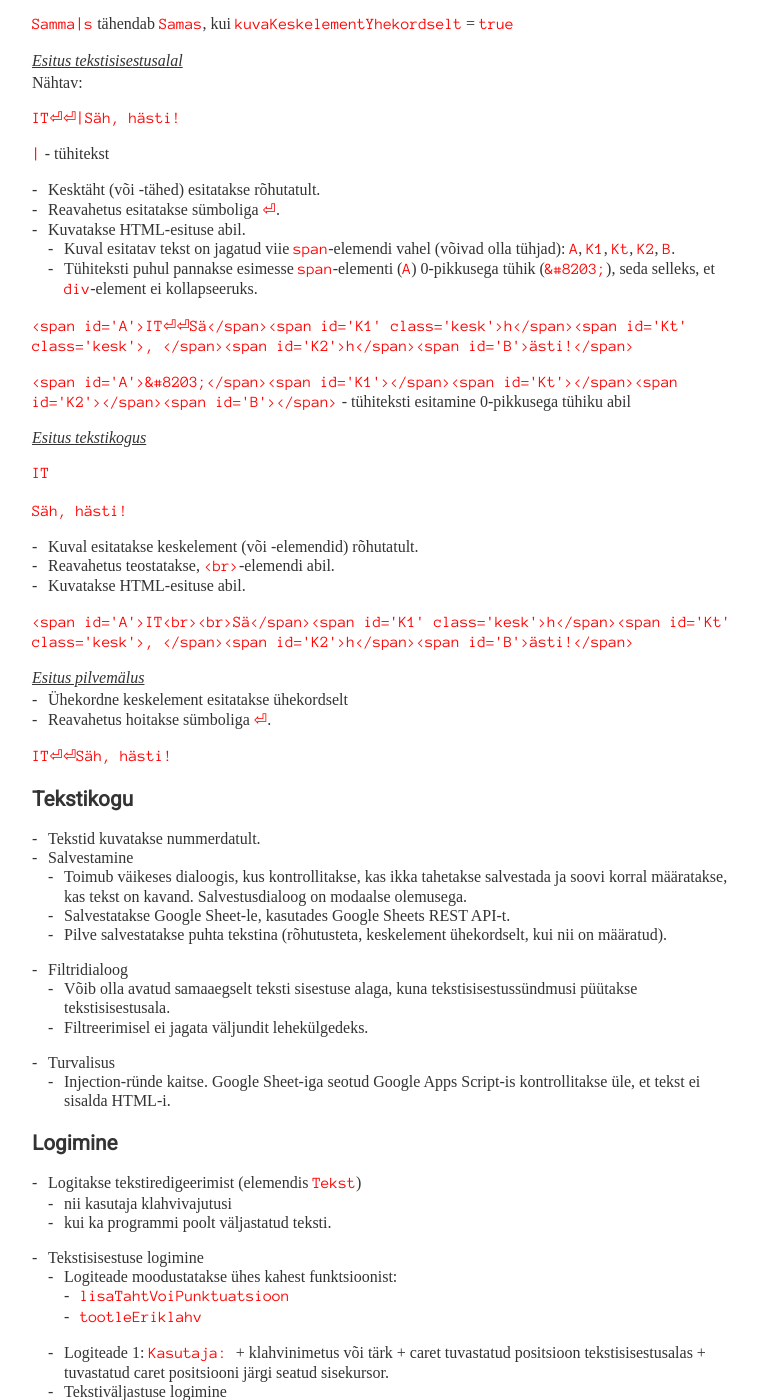
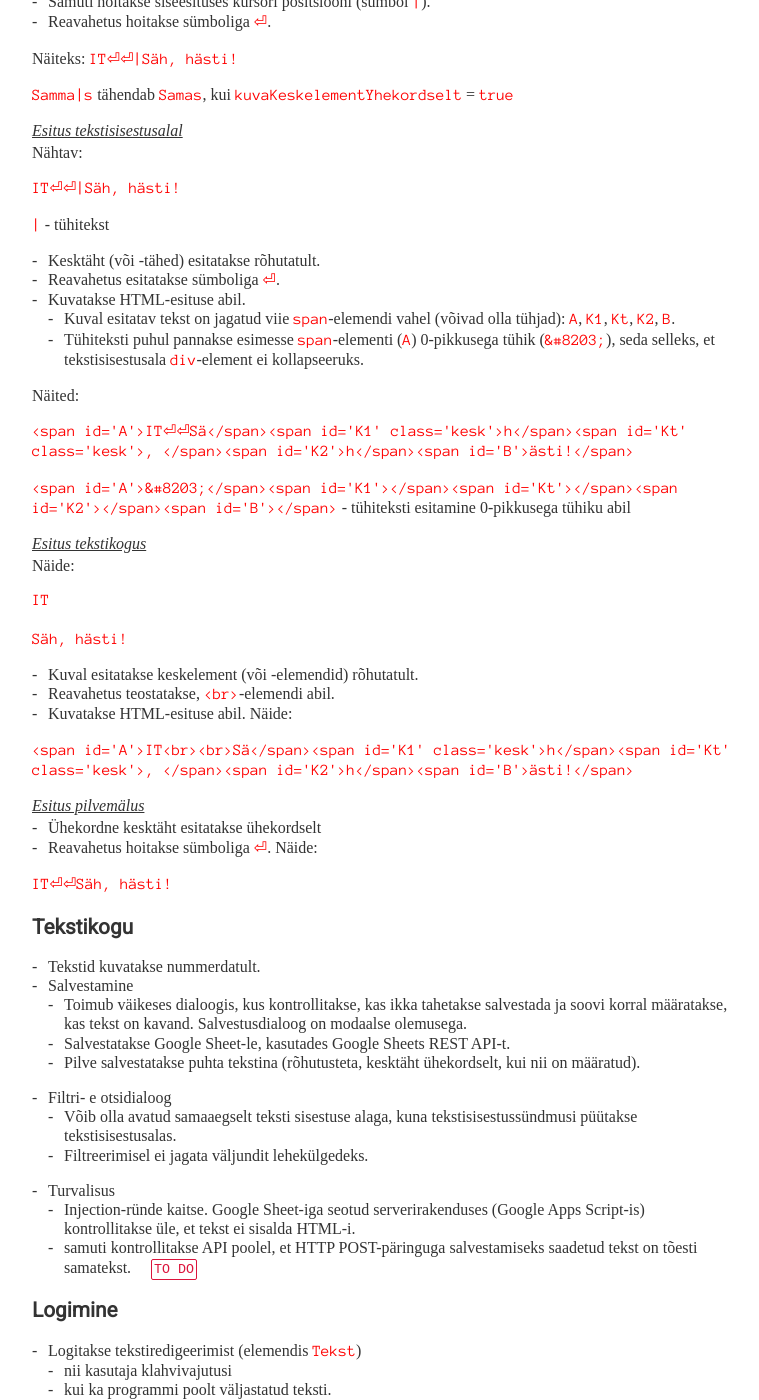
Before and after one commit to PriitParmakson/P-Editor, a Jekyll site: the page built from Arendusdokument.md, in a window 1280 px wide and 1400 px high, scrolled down 1892 px. Shown: the whole window, without its empty margins (0-759 px from the left). Built offline with Jekyll 4.4.1, drawn with Linux system fonts in a browser that asks for light colours; some of the changed text lies outside the part shown.

Commit message:
Korrektuur.

```diff
--- a/Arendusdokument.md
+++ b/Arendusdokument.md
@@ -110,13 +118,13 @@
 
 * Kuval esitatakse keskelement (või -elemendid) rõhutatult.
 * Reavahetus teostatakse, `<br>`-elemendi abil.
-* Kuvatakse HTML-esituse abil.
+* Kuvatakse HTML-esituse abil. Näide:
 
 `<span id='A'>IT<br><br>Sä</span><span id='K1' class='kesk'>h</span><span id='Kt' class='kesk'>, </span><span id='K2'>h</span><span id='B'>ästi!</span>`
 
 ### Esitus pilvemälus
-* Ühekordne keskelement esitatakse ühekordselt
-* Reavahetus hoitakse sümboliga `⏎`.
+* Ühekordne kesktäht esitatakse ühekordselt
+* Reavahetus hoitakse sümboliga `⏎`. Näide:
 
 `IT⏎⏎Säh, hästi! `
 
@@ -125,12 +133,13 @@
 * Salvestamine
     * Toimub väikeses dialoogis, kus kontrollitakse, kas ikka tahetakse salvestada ja soovi korral määratakse, kas tekst on kavand. Salvestusdialoog on modaalse olemusega.
     * Salvestatakse Google Sheet-le, kasutades Google Sheets REST API-t.
-    * Pilve salvestatakse puhta tekstina (rõhutusteta, keskelement ühekordselt, kui nii on määratud).
-* Filtridialoog
-  * Võib olla avatud samaaegselt teksti sisestuse alaga, kuna tekstisisestussündmusi püütakse tekstisisestusala.
+    * Pilve salvestatakse puhta tekstina (rõhutusteta, kesktäht ühekordselt, kui nii on määratud).
+* Filtri- e otsidialoog
+  * Võib olla avatud samaaegselt teksti sisestuse alaga, kuna tekstisisestussündmusi püütakse tekstisisestusalas.
   * Filtreerimisel ei jagata väljundit lehekülgedeks.
 * Turvalisus
-    * Injection-ründe kaitse. Google Sheet-iga seotud Google Apps Script-is kontrollitakse üle, et tekst ei sisalda HTML-i.
+    * Injection-ründe kaitse. Google Sheet-iga seotud serverirakenduses (Google Apps Script-is) kontrollitakse üle, et tekst ei sisalda HTML-i.
+    * samuti kontrollitakse API poolel, et HTTP POST-päringuga salvestamiseks saadetud tekst on tõesti samatekst. <span class='todo'>TO DO</span>
 
 ## Logimine
 * Logitakse tekstiredigeerimist (elemendis `Tekst`)
@@ -161,17 +170,16 @@
 * Javascripti süntaksikontrollija: [http://esprima.org/demo/validate.html](http://esprima.org/demo/validate.html)
 * HTML validaator: [https://validator.w3.org/nu/#file](https://validator.w3.org/nu/#file) (Firefox-i kontekstimenüüst )
 
-  Teave
-  -----
-  * Kõigi HTML veebi-API-de nimekiri: [https://developer.mozilla.org/en-US/docs/Web/](https://developer.mozilla.org/en-US/docs/Web/)
-  * HTML sündmuste kohta: [https://www.w3schools.com/tags/ref_eventattributes.asp](https://www.w3schools.com/tags/ref_eventattributes.asp)
-  * JQuery sündmusekäsitlejate seadmine: [https://www.w3schools.com/jquery/jquery_events.asp](https://www.w3schools.com/jquery/jquery_events.asp)
-  * DOM `Node` objekt: [https://www.w3schools.com/xml/dom_node.asp](https://www.w3schools.com/xml/dom_node.asp)
-  * jQuery-ga tippudele ligipääsemine: [https://api.jquery.com/get/](https://api.jquery.com/get/)
+## Teave
+* Kõigi HTML veebi-API-de nimekiri: [https://developer.mozilla.org/en-US/docs/Web/](https://developer.mozilla.org/en-US/docs/Web/)
+* HTML sündmuste kohta: [https://www.w3schools.com/tags/ref_eventattributes.asp](https://www.w3schools.com/tags/ref_eventattributes.asp)
+* JQuery sündmusekäsitlejate seadmine: [https://www.w3schools.com/jquery/jquery_events.asp](https://www.w3schools.com/jquery/jquery_events.asp)
+* DOM `Node` objekt: [https://www.w3schools.com/xml/dom_node.asp](https://www.w3schools.com/xml/dom_node.asp)
+* jQuery-ga tippudele ligipääsemine: [https://api.jquery.com/get/](https://api.jquery.com/get/)
 
 ## Sündmused
 * Tähesisestuse töötlemiseks on `keypress` parem kui `keydown`, sest `keypress` näitab, milline tärk sisestati (eristab suur- ja väiketähti). `keydown` näitab millist klahvi vajutati.
-  * Väga hea seletus: [http://stackoverflow.com/questions/1367700/whats-the-difference-between-keydown-and-keypress-in-net](http://stackoverflow.com/questions/1367700/whats-the-difference-between-keydown-and-keypress-in-net)
+* Väga hea seletus: [http://stackoverflow.com/questions/1367700/whats-the-difference-between-keydown-and-keypress-in-net](http://stackoverflow.com/questions/1367700/whats-the-difference-between-keydown-and-keypress-in-net)
 
 ## Miks ei kasuta input elementi
 * `Input` elemendis vt: setSelectionRange() HTML veebi-APIs HTMLInputElement - https://developer.mozilla.org/en-US/docs/Web/API/HTMLInputElement/setSelectionRange
```
Also changed, not shown: other parts of Arendusdokument.md (+12 -4 lines).
